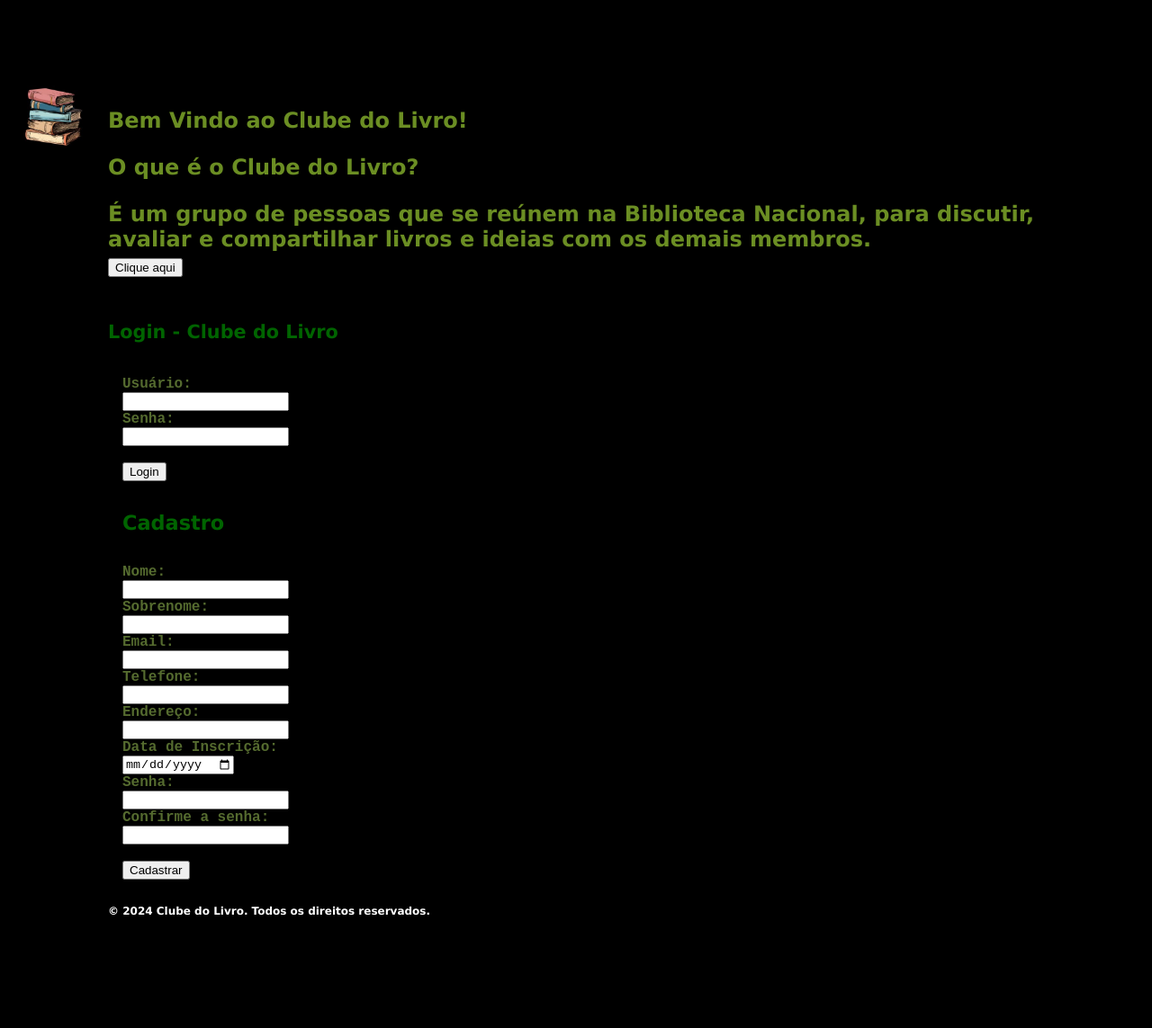
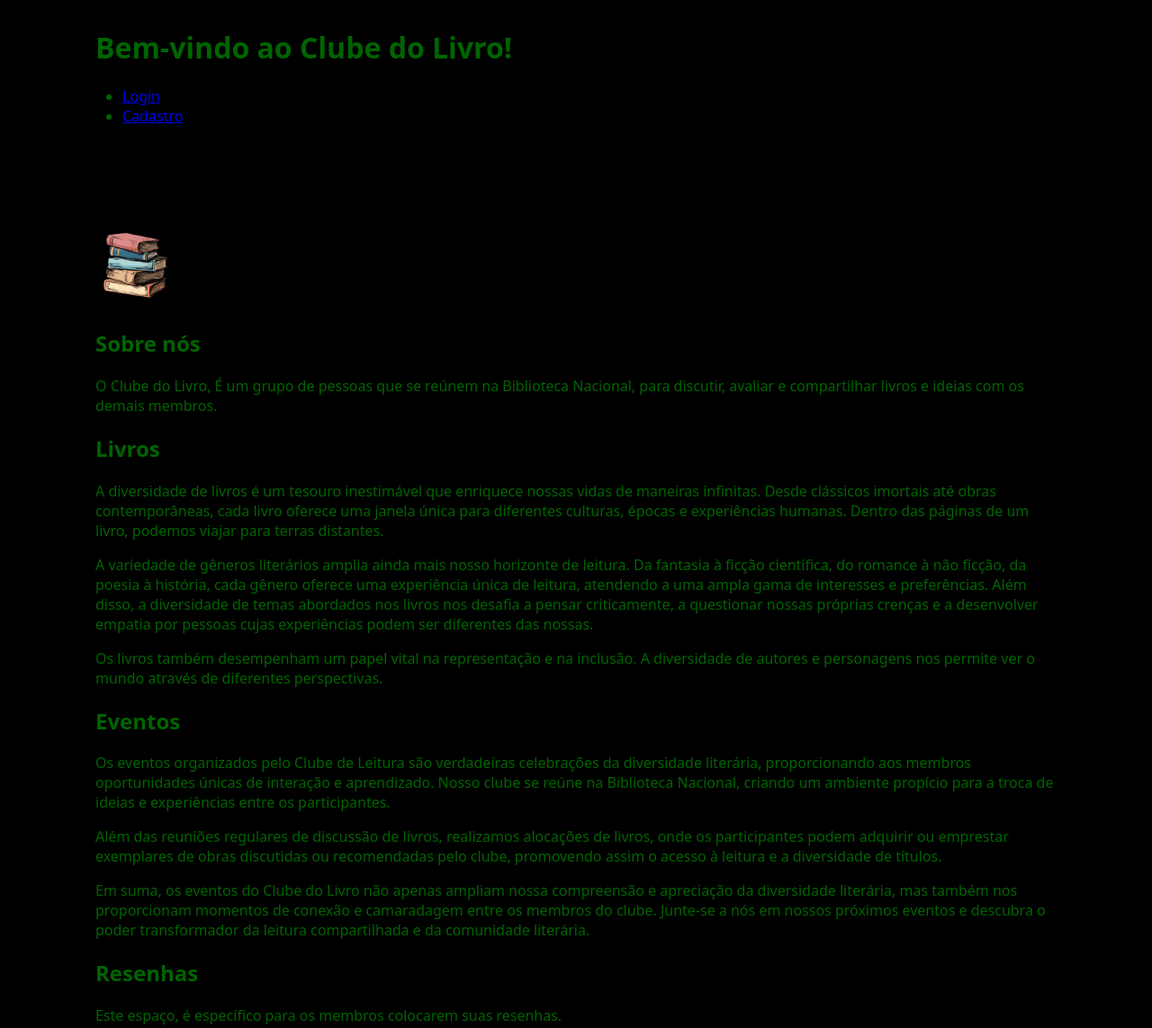
Before and after one commit to RamonaP88/stackblitz-starters-loginecadastro-clubedeliteratura-ADS1AB, a website: page index.html in a window 1280 px wide. Shown: the top 1143 px of the page at 90% size. Drawn offline with Linux system fonts and the light colour scheme.

Commit message:
Atualização

```diff
--- a/index.html
+++ b/index.html
@@ -1,84 +1,47 @@
 <!DOCTYPE html>
-<html lang="pt-br">
-  <head class="cabeçalho">
-    <title>Escrevendo JavaScipt</title>
-       <script type = "text/javascript">
-           document.writeln("Bem Vindo ao Clube do Livro!")
-           function myFunction() {
-            alert("Faça seu Cadastro!");
-           }
-
-
-      </script>
-
-
-       <meta charset="UTF-8" />
-    <meta name="viewport" content="width=device-width, initial-scale=1.0" />
-    <title>Login para Clube do Livro</title>
-    <link rel="stylesheet" href="styles.css" />
-  </head>
-  <body onload="alert('Bem Vindos ao Clube do Livro!')";>
-    <p>O que é o Clube do Livro?</p>
-    <op>É um grupo de pessoas que se reúnem na Biblioteca Nacional, para discutir, avaliar e compartilhar livros e ideias com os demais membros.</op>
-    <br>
 <html lang="pt-br">
 <head>
 <meta charset="UTF-8">
 <meta name="viewport" content="width=device-width, initial-scale=1.0">
-    <title>Document</title>
+<link rel="stylesheet" href="styles.css">
+<title>Amantes por Livros</title>
+<script type="module" src="script.js"></script>
+</head>
+<body>
+<header>
+<h1>Bem-vindo ao Clube do Livro!</h1>
+</header>
 
-  </head>
+<nav>
+  <ul>
+    <li><a href="login.html" class="button">Login</a></li>
+    <li><a href="register.html" class="button">Cadastro</a></li>
+  </ul>
+</nav>
+<main>
+  <img src="img/livro.jpg" width="70">
+<section id="about">
+<h2>Sobre nós</h2>
+<p>O Clube do Livro, É um grupo de pessoas que se reúnem na Biblioteca Nacional, para discutir, avaliar e compartilhar livros e ideias com os demais membros.</p>
+</section>
+<section id="book">
+  <h2>Livros</h2>
+  <p>A diversidade de livros é um tesouro inestimável que enriquece nossas vidas de maneiras infinitas. Desde clássicos imortais até obras contemporâneas, cada livro oferece uma janela única para diferentes culturas, épocas e experiências humanas. Dentro das páginas de um livro, podemos viajar para terras distantes.</p>
+    <p>A variedade de gêneros literários amplia ainda mais nosso horizonte de leitura. Da fantasia à ficção científica, do romance à não ficção, da poesia à história, cada gênero oferece uma experiência única de leitura, atendendo a uma ampla gama de interesses e preferências. Além disso, a diversidade de temas abordados nos livros nos desafia a pensar criticamente, a questionar nossas próprias crenças e a desenvolver empatia por pessoas cujas experiências podem ser diferentes das nossas.</p>
+    <p>Os livros também desempenham um papel vital na representação e na inclusão. A diversidade de autores e personagens nos permite ver o mundo através de diferentes perspectivas.</p>
+</section>
+<section id="events">
+  <h2>Eventos</h2>
+  <p>Os eventos organizados pelo Clube de Leitura são verdadeiras celebrações da diversidade literária, proporcionando aos membros oportunidades únicas de interação e aprendizado. Nosso clube se reúne na Biblioteca Nacional, criando um ambiente propício para a troca de ideias e experiências entre os participantes.</p>
+    <p>Além das reuniões regulares de discussão de livros, realizamos alocações de livros, onde os participantes podem adquirir ou emprestar exemplares de obras discutidas ou recomendadas pelo clube, promovendo assim o acesso à leitura e a diversidade de títulos.</p>
+    <p>Em suma, os eventos do Clube do Livro não apenas ampliam nossa compreensão e apreciação da diversidade literária, mas também nos proporcionam momentos de conexão e camaradagem entre os membros do clube. Junte-se a nós em nossos próximos eventos e descubra o poder transformador da leitura compartilhada e da comunidade literária.</p>
+</section>
+<section id="gallery">
+  <h2>Resenhas</h2>
+  <p>Este espaço, é específico para os membros colocarem suas resenhas.</p>
 
-  <body class="corpo">
-
-  </body>
-  </html>
-
-  <button onclick="myFunction()">Clique aqui</button>
-  <br>
-  </body>
-
-</html>
-<br>
-    <header class="teste">
-    <p>Login - Clube do Livro</p>
-    <img id="imagem" src="img/livro.jpg"></img>
-    </header>
-    <main class="titulo">
-      <form action="dashboard.html" method="post">
-        <label for="username">Usuário:</label><br />
-        <input type="text" id="username" name="username" /><br />
-        <label for="password">Senha:</label><br />
-        <input type="password" id="password" name="password" /><br /><br />
-        <input type="submit" value="Login" />
-      </form>
-      <br>
-      <form>
-        <header class="textoa">
-      <h1>Cadastro</h1>
-    </header>
-      <br>
-      <form action="cadastro_sucesso.html" method="post">
-        <label for="name">Nome:</label><br>
-        <input type="text" id="name" name="name" required><br>
-        <label for="last_name">Sobrenome:</label><br>
-        <input type="text" id="last_name" name="last_name" required><br>
-        <label for="email">Email:</label><br>
-        <input type="email" id="email" name="email" required><br>
-        <label for="phone_number">Telefone:</label><br>
-        <input type="tel" id="phone_number" name="phone_number" required><br>
-        <label for="address">Endereço:</label><br>
-        <input type="text" id="address" name="address" required><br>
-        <label for="date">Data de Inscrição:</label><br>
-        <input type="date" id="date" name="date" required><br>
-        <label for="password">Senha:</label><br>
-        <input type="password" id="password" name="password" required><br>
-        <label for="confirm_password">Confirme a senha:</label><br>
-        <input type="password" id="confirm_password" name="confirm_password" required><br><br>
-        <input type="submit" value="Cadastrar">
-    </form>
    </main>
-    <footer class="rodape">
+<footer>
 <p>&copy; 2024 Clube do Livro. Todos os direitos reservados.</p>
 </footer>
 </body>
--- a/styles.css
+++ b/styles.css
@@ -1,102 +1,51 @@
 * {
   box-sizing: border-box;
-}
+  }
 
-body {
-  margin: 5em;
+  body {
+  margin: 6rem;
+  font-family: system-ui, sans-serif;
+  color: darkgreen;
   background-color: black;
+  }
 
-  align-items:center;
-  color:olivedrab;
+  main {
+  margin-top: 100px; /* Adiciona um espaço de margem superior para compensar a altura do cabeçalho e da navegação */
+  padding: 10px; /* Adiciona preenchimento interno ao conteúdo principal */
+  }
+
+  header {
+  position: fixed; /* Mantém o cabeçalho fixo na parte superior da janela de visualização */
+  top: 0; /* Alinha o cabeçalho no topo da janela de visualização */
+  width: 100%; /* Define a largura do cabeçalho para ocupar toda a largura da janela de visualização */
+  height: 149px;
+  color: darkgreen;
+  padding: 10px;
+  z-index: 400; /* Garante que a navegação fique acima de outros elementos, exceto o cabeçalho */
+  }
+
+  .nav-login {
+  background-color: rgb(128, 128, 128);
+  padding: 10px;
+  margin: 0px;
   font-weight: bold;
-  font-size: 1.7rem;
-}
+  }
 
-nav {
-  display: flex;
-  flex-wrap: wrap;
-  align-items:baseline;
-  justify-content:baseline;
-  padding: 0.5rem;
-  gap: 0.5rem;
-  border-bottom: solid 1px #aaa;
-  background-color: #eee;
-}
+  .nav-login > ul > li > a{
+  color: white;
+  }
 
-nav a {
-  display: inline-block;
-  min-width: 2.5rem;
-  padding: 0.5rem;
-  border-radius: 0.2rem;
-  border: solid 1px #aaa;
-  text-align: center;
-  text-decoration: none;
-  color: #555;
-}
-
-nav a[aria-current='page'] {
-  color: #000;
-  background-color: #d4d4d4;
-}
-
-main {
-  padding: 1rem;
+  #nav-cadastro {
+  background-color: rgba(128, 128, 128, 0.795);
+  }
+img {
+  width: 90px;
 }
 
 
-
-.rodape {
-  font-size: 0.5em;
-  color: white;
-}
-
-img {
-  width: 80px;
-}
-
-.teste {
-  align-items:start;
-  color:darkgreen;
-  font-weight: bold;
-  font-size: 1.3rem;
-  font-family: Verdana, Geneva, Tahoma, sans-serif;
-}
-
 #imagem {
-position: absolute;
-left: 20px;
-top: 90px;
+position:relative;
+left: 100px;
+top: 100px;
 
 }
-
-.titulo {
-  font-size: 1rem;
-  margin: 0em;
-  font-family: 'Courier New', Courier, monospace;
-  color: darkolivegreen;
-  background-color: black;
-}
-
-.textoa {
-
-  color:darkgreen;
-  font-weight: bold;
-  font-size: 0.7rem;
-  margin: 0em;
-  font-family:Verdana, Geneva, Tahoma, sans-serif;
-  border-radius: 0rem;
-}
-
-.cabeçalho{
-  color:olivedrab;
-  font-weight: bold;
-  font-size: 1.8rem;
-  font-family: Verdana, Geneva, Tahoma, sans-serif;
-}
-
-.corpo{
-  color:olivedrab;
-  font-weight: bold;
-  font-size: 1.5rem;
-  font-family: Verdana, Geneva, Tahoma, sans-serif;
-}
```
Lines whose indentation alone changed are shown as unchanged.
